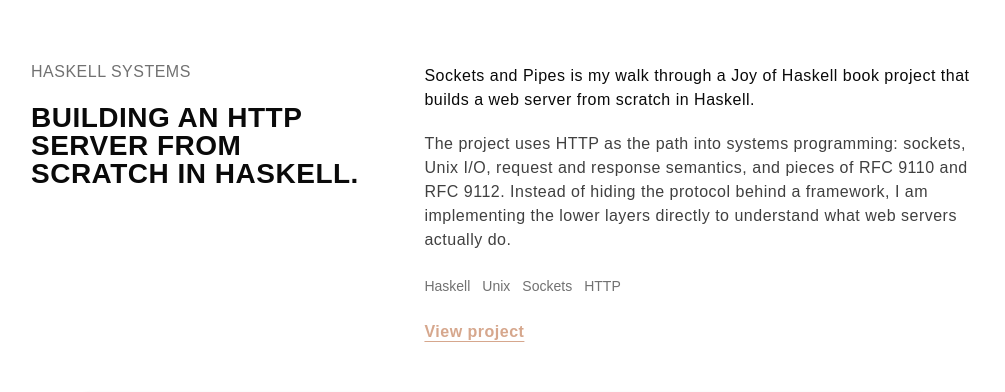
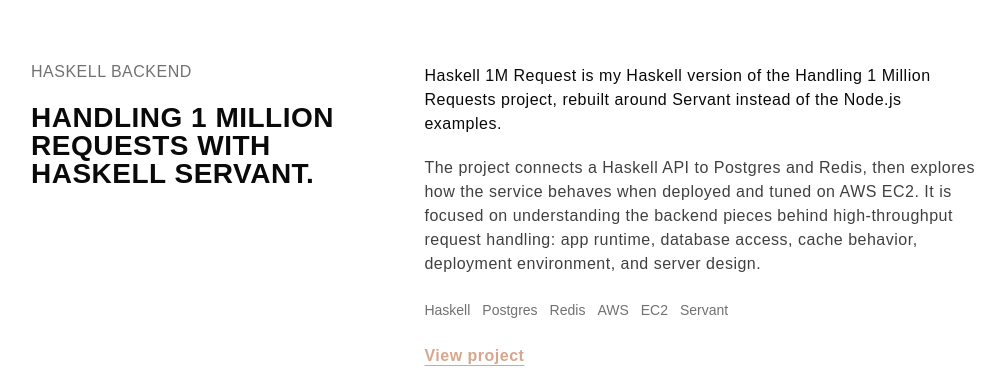
Before and after one commit to Sao-Ali/portholio, a Next.js app: page /projects in a window 1280 px wide. Shown: the part 1480-1872 px from the top of the page, without its empty margins (137-1142 px from the left). Built offline with nearby package versions, Linux system fonts and the light colour scheme; a web font is replaced by a local one.

Commit message:
remove unfinish project. currently commented out will be back when finsihed

```diff
--- a/src/app/now/updates.tsx
+++ b/src/app/now/updates.tsx
@@ -38,13 +38,13 @@
           learn as much as I can, and hopefully put myself in a position to
           get a return offer.
         </p>
-        <p>
-          I am also working through a Haskell book/project on sockets and
-          pipes, which has been pulling me deeper into systems programming,
-          networking, sockets, and pipes lol. I can feel myself drifting away
-          from frontend and web dev in general. Not in a dramatic way, but
-          more like I keep finding the lower-level stuff more interesting.
-        </p>
+        {/* <p>
+            I am also working through a Haskell book/project on sockets and
+            pipes, which has been pulling me deeper into systems programming,
+            networking, sockets, and pipes lol. I can feel myself drifting away
+            from frontend and web dev in general. Not in a dramatic way, but
+            more like I keep finding the lower-level stuff more interesting.
+          </p> */}
         <p>Anyways, onwards to the future. Good things are ahead.</p>
       </>
     ),
--- a/src/app/projects/page.tsx
+++ b/src/app/projects/page.tsx
@@ -18,15 +18,15 @@
 };
 
 const contributionDetails: Record<string, ProjectContribution> = {
-  "sockets-and-pipes": {
-    category: "HASKELL SYSTEMS",
-    headline: ["BUILDING AN HTTP", "SERVER FROM", "SCRATCH IN HASKELL."],
-    summary:
-      "Sockets and Pipes is my walk through a Joy of Haskell book project that builds a web server from scratch in Haskell.",
-    description:
-      "The project uses HTTP as the path into systems programming: sockets, Unix I/O, request and response semantics, and pieces of RFC 9110 and RFC 9112. Instead of hiding the protocol behind a framework, I am implementing the lower layers directly to understand what web servers actually do.",
-    visualMode: "contain",
-  },
+  // "sockets-and-pipes": {
+  //   category: "HASKELL SYSTEMS",
+  //   headline: ["BUILDING AN HTTP", "SERVER FROM", "SCRATCH IN HASKELL."],
+  //   summary:
+  //     "Sockets and Pipes is my walk through a Joy of Haskell book project that builds a web server from scratch in Haskell.",
+  //   description:
+  //     "The project uses HTTP as the path into systems programming: sockets, Unix I/O, request and response semantics, and pieces of RFC 9110 and RFC 9112. Instead of hiding the protocol behind a framework, I am implementing the lower layers directly to understand what web servers actually do.",
+  //   visualMode: "contain",
+  // },
   "haskell-1m-request": {
     category: "HASKELL BACKEND",
     headline: ["HANDLING 1 MILLION", "REQUESTS WITH", "HASKELL SERVANT."],
--- a/src/lib/portfolio-data.ts
+++ b/src/lib/portfolio-data.ts
@@ -27,15 +27,15 @@
 };
 
 export const projects: Project[] = [
-  {
-    id: 1,
-    slug: "sockets-and-pipes",
-    title: "Sockets and Pipes",
-    desc: "A Haskell systems project building an HTTP server from scratch while learning sockets, Unix I/O, and network protocols.",
-    stack: ["Haskell", "Unix", "Sockets", "HTTP"],
-    url: "https://github.com/Sao-Ali/sockets-and-pipes",
-    image: "/projects/sockets-and-pipes.jpeg",
-  },
+  // {
+  //   id: 1,
+  //   slug: "sockets-and-pipes",
+  //   title: "Sockets and Pipes",
+  //   desc: "A Haskell systems project building an HTTP server from scratch while learning sockets, Unix I/O, and network protocols.",
+  //   stack: ["Haskell", "Unix", "Sockets", "HTTP"],
+  //   url: "https://github.com/Sao-Ali/sockets-and-pipes",
+  //   image: "/projects/sockets-and-pipes.jpeg",
+  // },
   {
     id: 2,
     slug: "haskell-1m-request",
```
